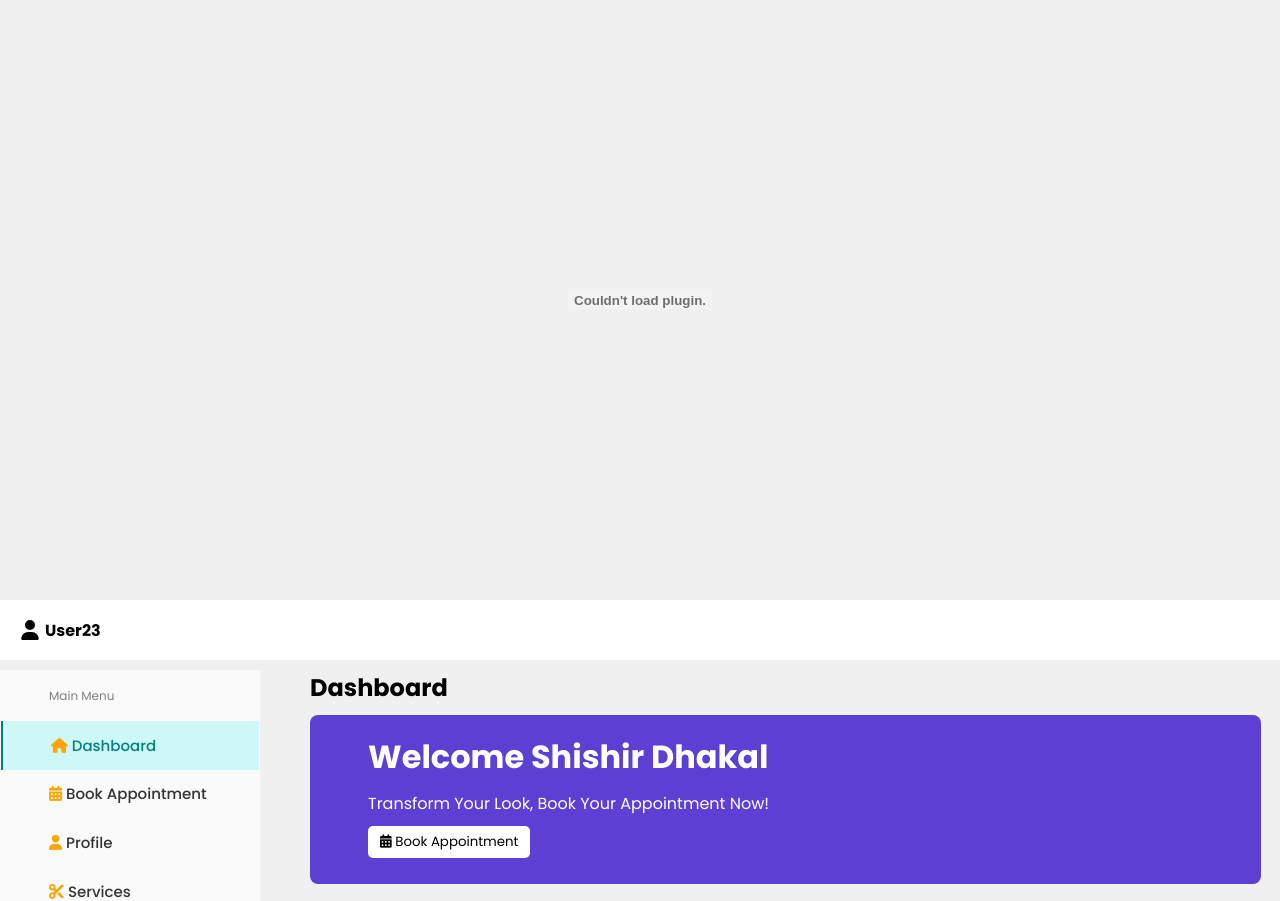
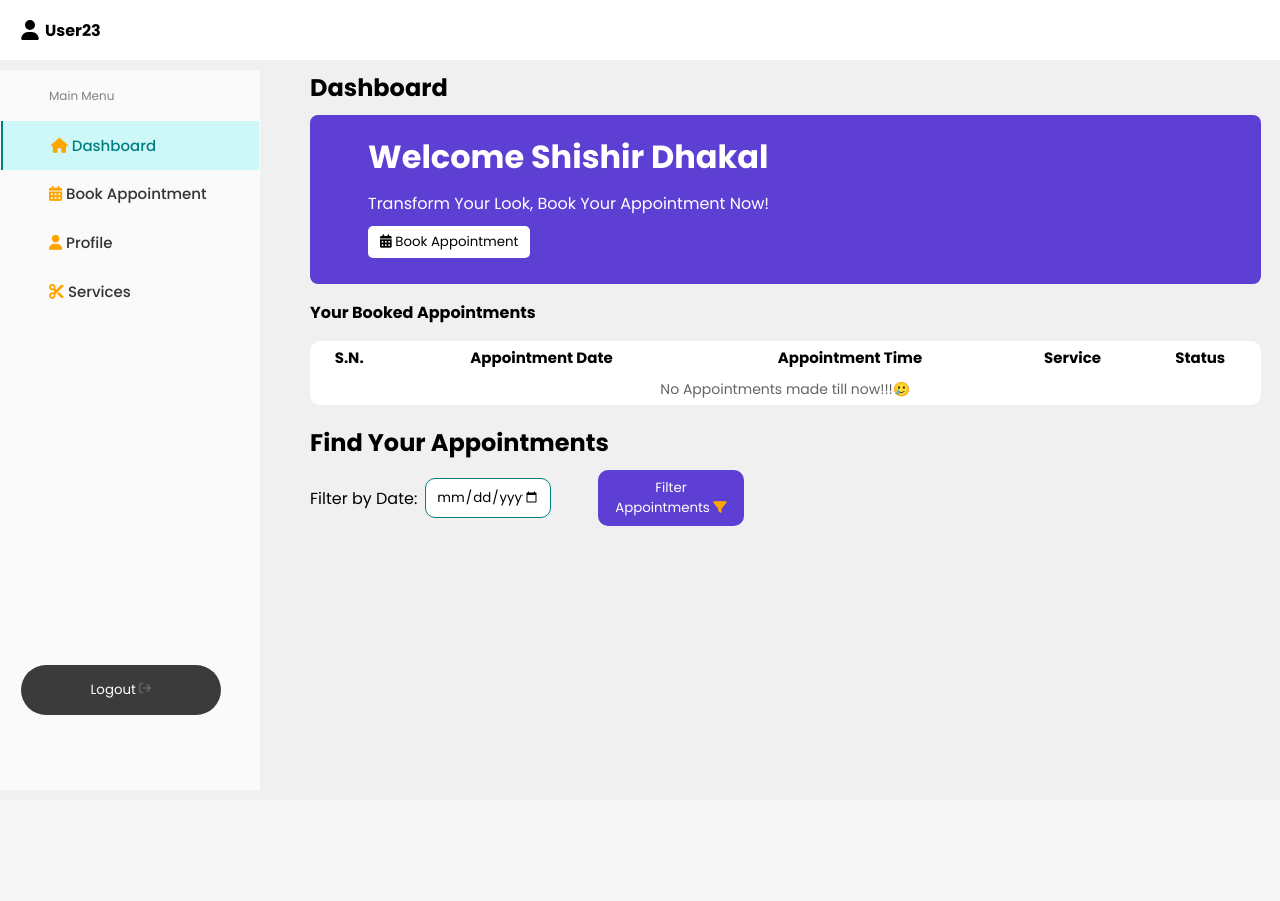
Before and after one commit to Shishir-code365/Saloon-Management-System, a PHP site: page /Dashboard/user_dash.php in a window 1280 px wide. Shown: the top 901 px of the page. After the commit the page ends 715 px from the top, so only its background shows below. Run offline with PHP 8.4, Linux system fonts and the light colour scheme; a user stored in the database is signed in; data comes from the database, SQL or seed files in the repository.

Commit message:
Error Solve

```diff
--- a/Dashboard/user_dash.php
+++ b/Dashboard/user_dash.php
@@ -27,7 +27,7 @@ if(isset($_SESSION['redirect'])&&($_SESSION['redirect'])==true){
   <link rel="stylesheet" href="https://cdnjs.cloudflare.com/ajax/libs/font-awesome/6.2.0/css/all.min.css" />
 </head>
 <body>
-<embed src="yourfile.pdf" type="application/pdf" width="100%" height="600px" />
+<!-- <embed src="yourfile.pdf" type="application/pdf" width="100%" height="600px" /> -->
   <header class="header">
     <!-- <div class="logo">
      <img src="../Images/4992262.jpg" alt="">
```
